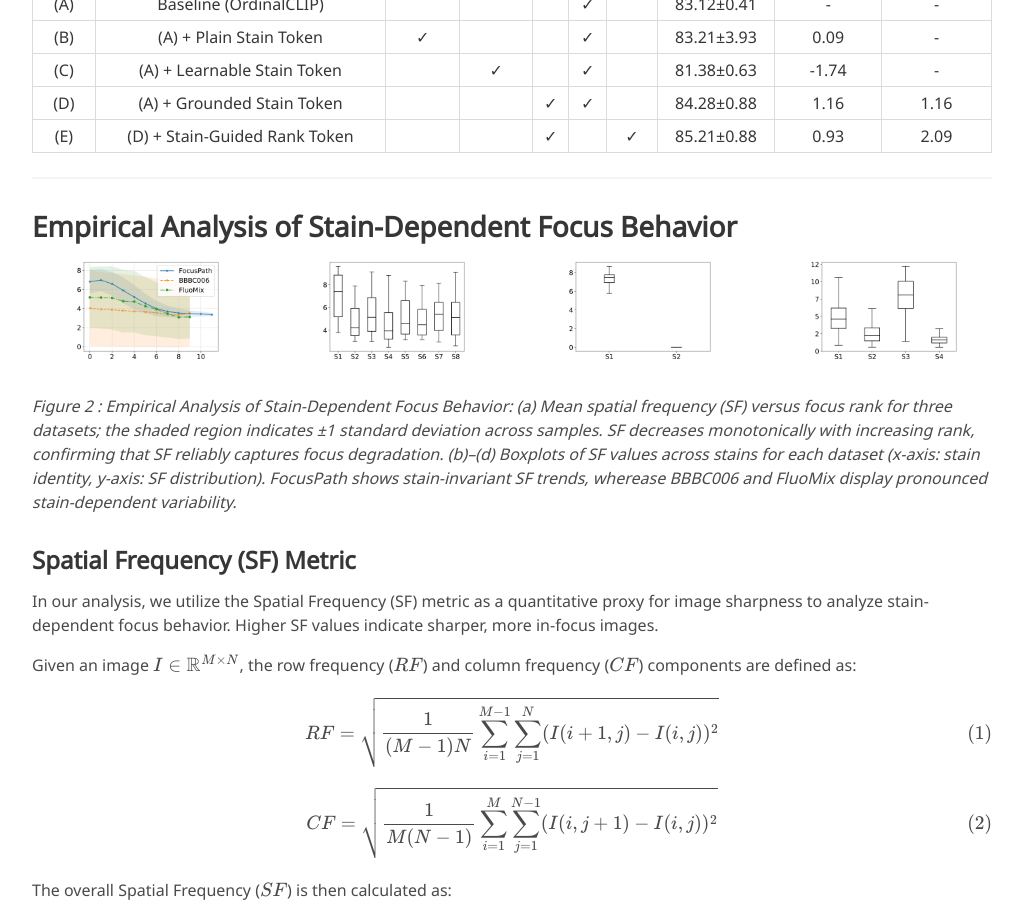
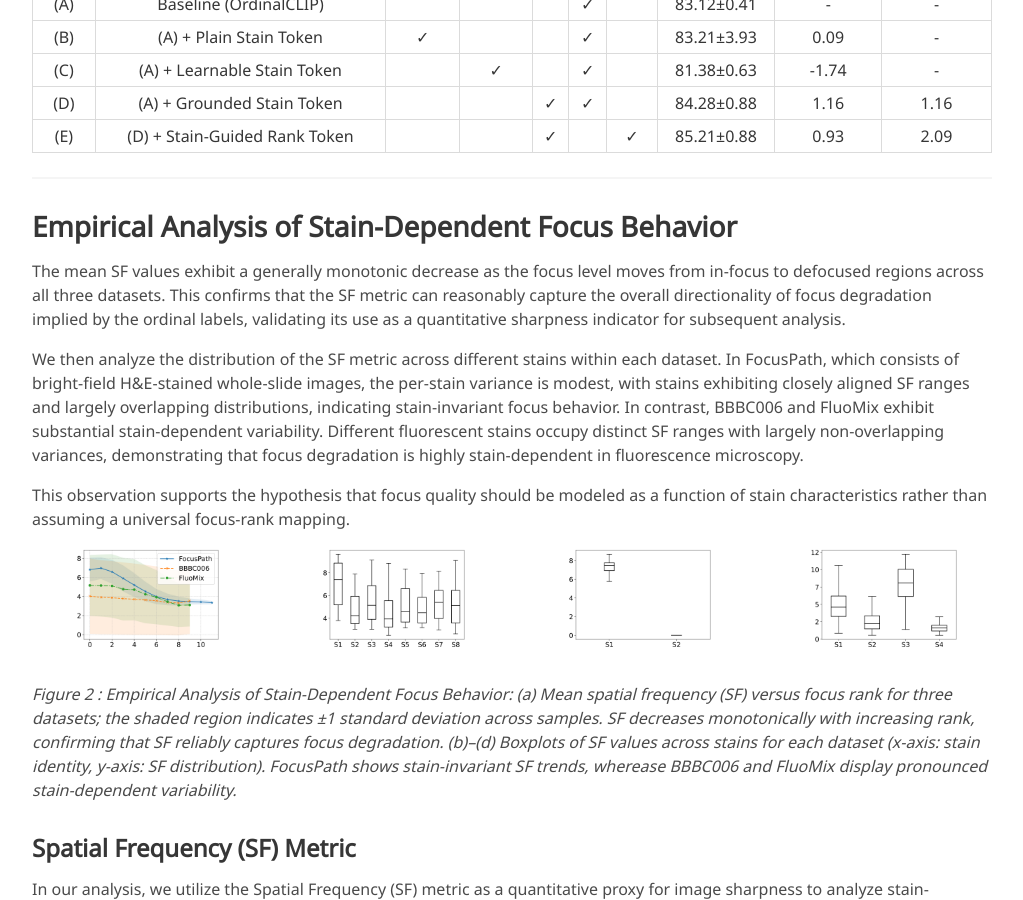
Before and after one commit to FluoCLIP/FluoCLIP.github.io, a Jekyll site: the page built from index.md, in a window 1280 px wide and 900 px high, scrolled down 3136 px. Shown: the whole window, without its empty margins (128-1151 px from the left). Built offline with Jekyll 4.4.1, drawn with Linux system fonts in a browser that asks for light colours; some web fonts are replaced.

Commit message:
Update index.md

```diff
--- a/index.md
+++ b/index.md
@@ -127,6 +127,11 @@ To handle the heterogeneous focus degradation unique to fluorescence imaging, we
 ---
 
 ## Empirical Analysis of Stain-Dependent Focus Behavior
+The mean SF values exhibit a generally monotonic decrease as the focus level moves from in-focus to defocused regions across all three datasets. This confirms that the SF metric can reasonably capture the overall directionality of focus degradation implied by the ordinal labels, validating its use as a quantitative sharpness indicator for subsequent analysis.
+
+We then analyze the distribution of the SF metric across different stains within each dataset. In FocusPath, which consists of bright-field H&E-stained whole-slide images, the per-stain variance is modest, with stains exhibiting closely aligned SF ranges and largely overlapping distributions, indicating stain-invariant focus behavior. In contrast, BBBC006 and FluoMix exhibit substantial stain-dependent variability. Different fluorescent stains occupy distinct SF ranges with largely non-overlapping variances, demonstrating that focus degradation is highly stain-dependent in fluorescence microscopy.
+
+This observation supports the hypothesis that focus quality should be modeled as a function of stain characteristics rather than assuming a universal focus-rank mapping.
 
 <div class="columns is-centered">
   <div class="column is-one-quarter">
```
